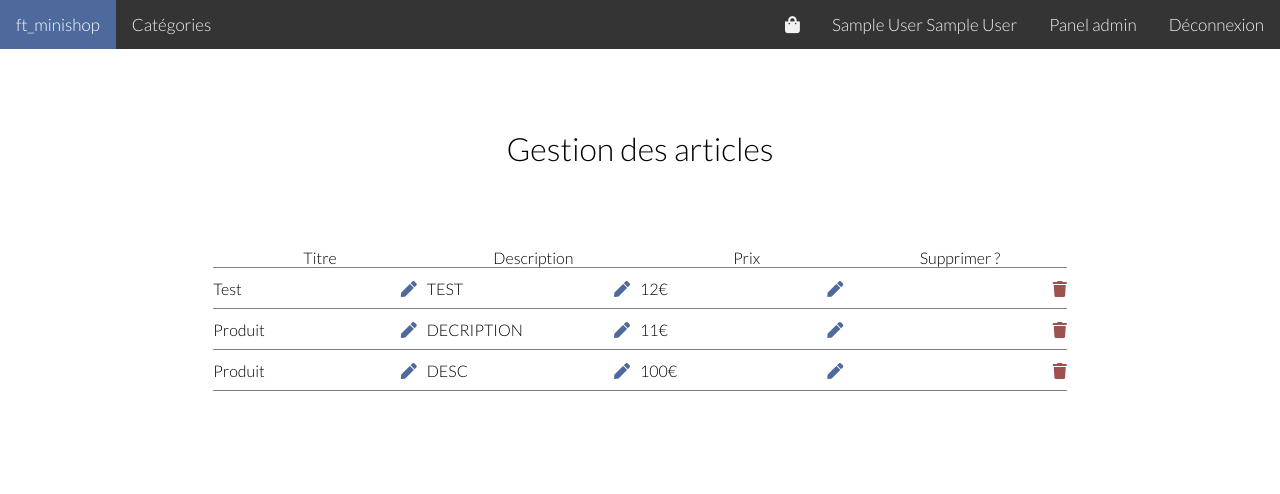
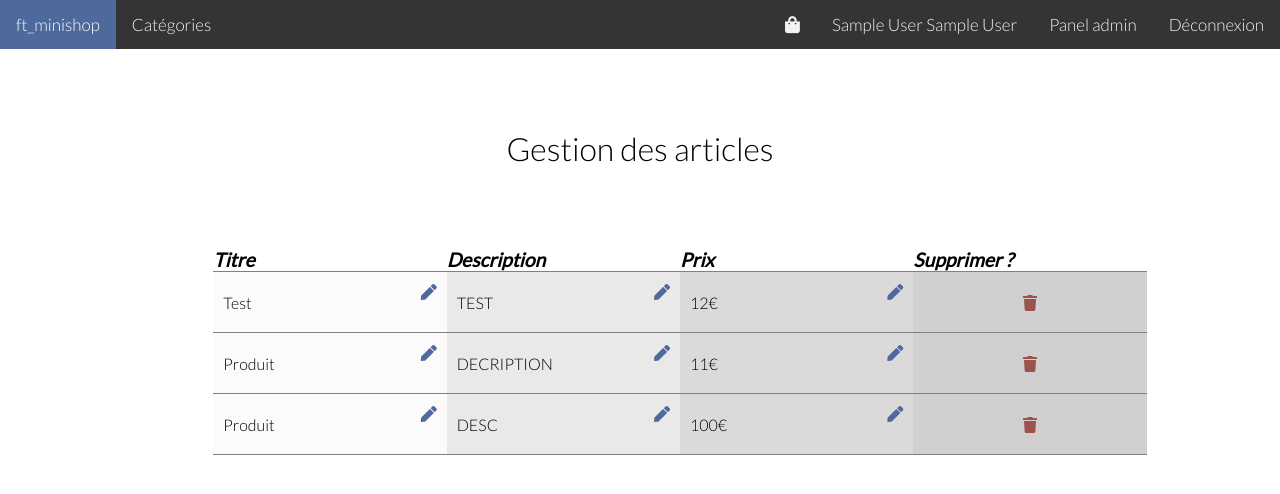
Before and after one commit to FloryneTourret/Rush-00, a PHP site: page /admin/articles in a window 1280 px wide. Shown: the top 494 px of the page. Run offline with PHP 8.4, Linux system fonts and the light colour scheme; the visitor is signed in with stand-in values (Sample User, id 1); data comes from the database, SQL or seed files in the repository; some libraries are stand-ins or nearby versions.

Commit message:
articles_admin_view

```diff
--- a/assets/css/style.css
+++ b/assets/css/style.css
@@ -31,7 +31,6 @@
 .categories, .articles{
     border-collapse: collapse;
     table-layout: fixed;
-    white-space: nowrap;
 }
 .categories tr, .articles tr{
     border-bottom: .5px solid gray;
@@ -39,9 +38,37 @@
 .categories tr td, .articles tr td{
     height: 40px;
 }
+
+.articles thead tr th{
+    font-size: 1.2rem;
+    font-weight: bold !important;
+    font-style: italic;
+    text-align: initial;
+}
+
 .articles tr td{
-    max-width: calc(100vw /12 * 2);
-    overflow: hidden;
+    padding: 10px;
+}
+
+.articles tr .td1{
+    background-color: #FCFAFA;
+}
+
+.articles tr .td2{
+    background-color: #EAE8E8;
+}
+
+.articles tr .td3{
+    background-color: #DBD9D9;
+}
+
+.articles tr .td4{
+    background-color: #D1CFCF;
+    text-align: center;
+}
+
+.articles tr td p{
+    width: 90%;
 }
 .categories tr td a.update, .articles tr td a.update{
     color: #4E699C;
@@ -54,6 +81,7 @@
 .articles tr td a.update{
     position: absolute;
     right: 10px;
+    top: 10px;
 }
 
 
--- a/views/admin/articles_view.php
+++ b/views/admin/articles_view.php
@@ -20,10 +20,10 @@
                 foreach ($articles as $article)
                 {
                     echo '<tr>
-                        <td class="col-2">'.$article[1].'<a href="#" onclick="update_article_titre('.$article[0].', \''.$article[1].'\')" class="update"><i class="fas fa-pen"></i></a></td>
-                        <td class="col-2">'.$article[2].'<a href="#" onclick="update_article_titre('.$article[0].', \''.$article[1].'\')" class="update"><i class="fas fa-pen"></i></a></td>
-                        <td class="col-2">'.$article[3].'€<a href="#" onclick="update_article_titre('.$article[0].', \''.$article[1].'\')" class="update"><i class="fas fa-pen"></i></a></td>
-                        <td class="col-2 text-right"><a href="#" onclick="delete_article('.$article[0].', \''.$article[1].'\')" class="delete"><i class="fas fa-trash"></a></i></td>
+                        <td class="td1 col-2"><p>'.$article[1].'</p><a href="#" onclick="update_article_titre('.$article[0].', \''.$article[1].'\')" class="update"><i class="fas fa-pen"></i></a></td>
+                        <td class="td2 col-2"><p>'.$article[2].'</p><a href="#" onclick="update_article_titre('.$article[0].', \''.$article[1].'\')" class="update"><i class="fas fa-pen"></i></a></td>
+                        <td class="td3 col-2">'.$article[3].'€<a href="#" onclick="update_article_titre('.$article[0].', \''.$article[1].'\')" class="update"><i class="fas fa-pen"></i></a></td>
+                        <td class="td4 col-2 text-right"><a href="#" onclick="delete_article('.$article[0].', \''.$article[1].'\')" class="delete"><i class="fas fa-trash"></a></i></td>
                     </tr>';
                 }
             ?>
```
